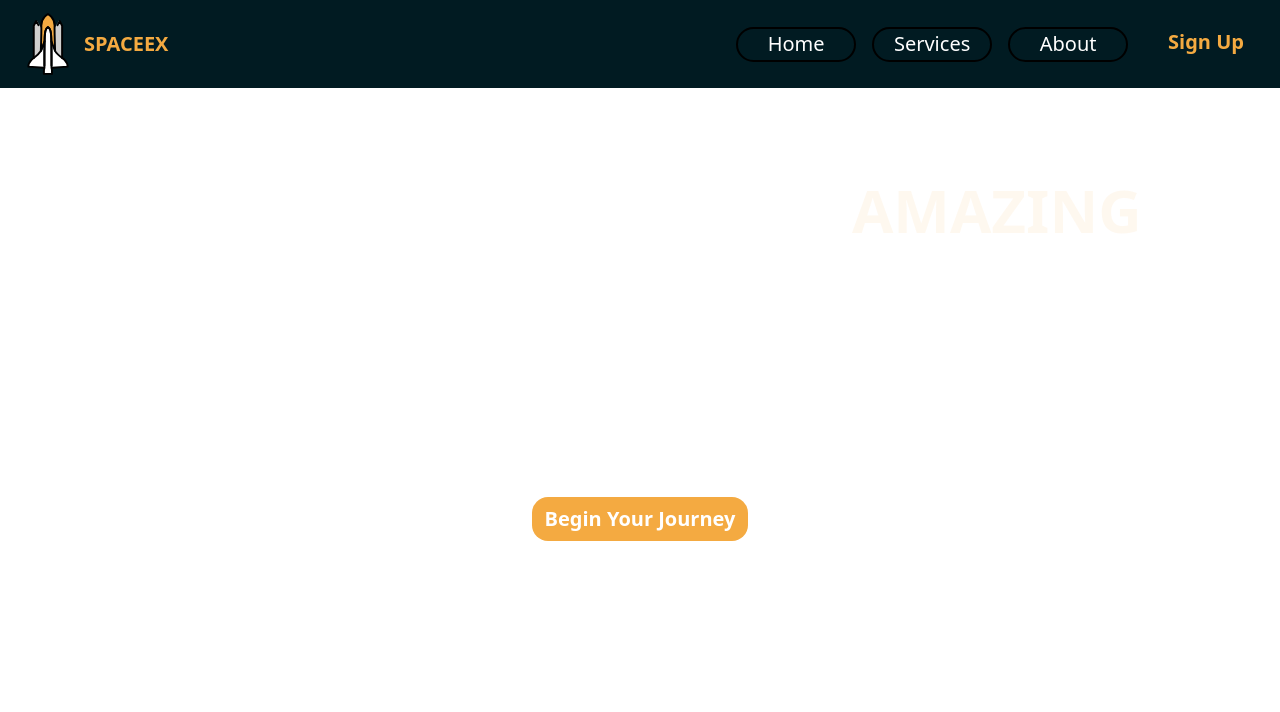
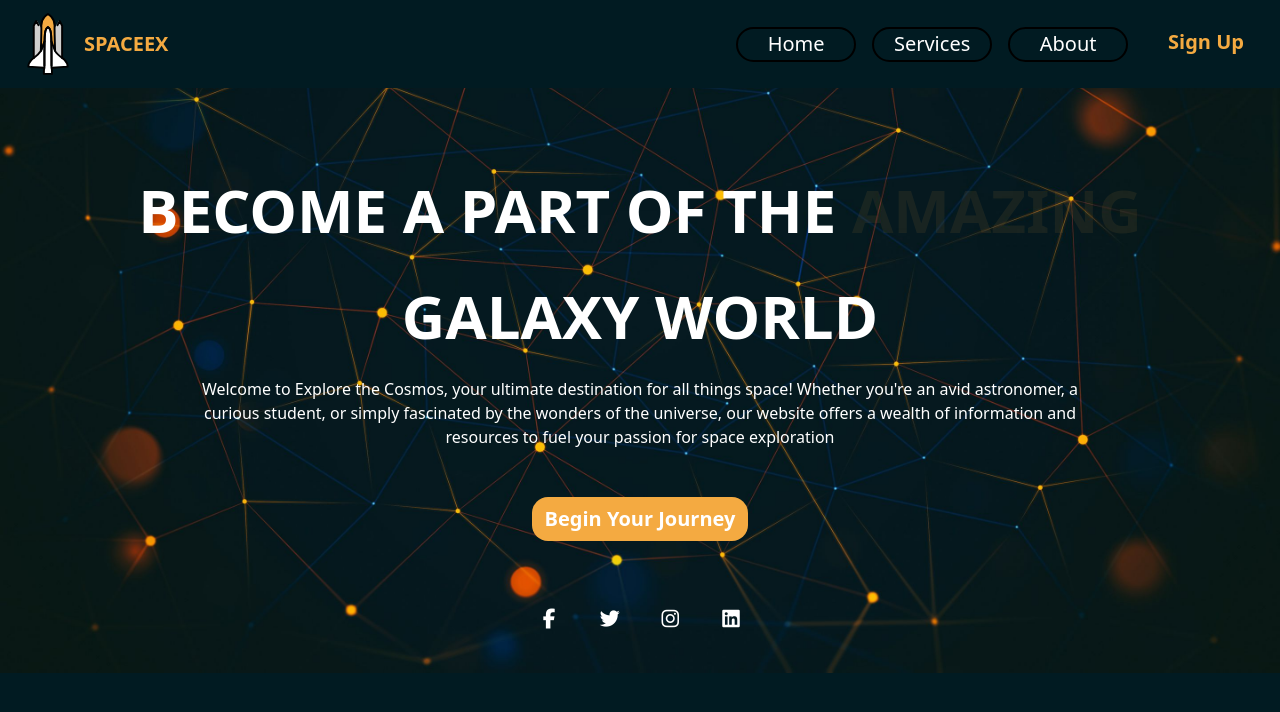
Before and after one commit to eman-NEMO/task, a React (Create React App) app: page / in a window 1280 px wide. Shown: the top 712 px of the page. Built offline with nearby package versions, Linux system fonts and the light colour scheme; the HTML template or start-up script is replaced by a standard one.

Commit message:
Update Style.css

```diff
--- a/src/Styles/Style.css
+++ b/src/Styles/Style.css
@@ -1,4 +1,5 @@
-.back_img{
+body{
+    background-color: #011b22 !important;
     background-image: url('../Assets/main_background.jpg');
     background-position: 100% 100%;
     background-size: cover !important;
```
